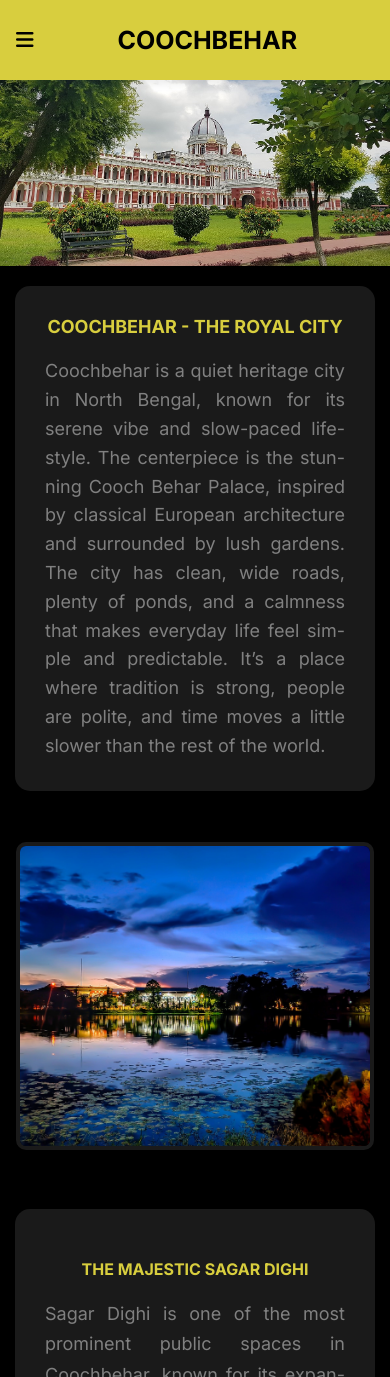
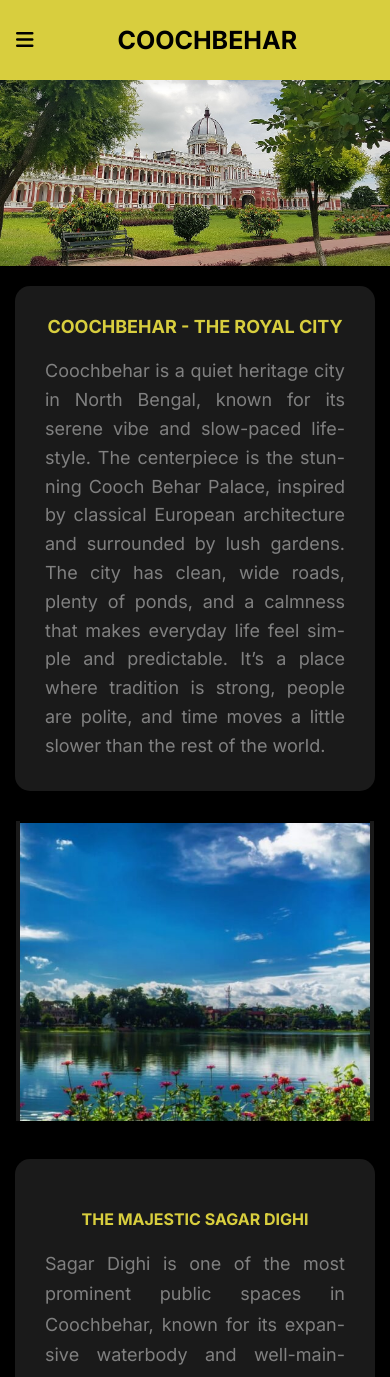
Before and after one commit to abk2191/coochbehar, a React (Vite) app: page / in a window 390 px wide. Shown: the top 1377 px of the page. Built offline with nearby package versions, Linux system fonts and the light colour scheme; a web font is replaced by a local one.

Commit message:
Added new features

```diff
--- a/src/SecondBanner.jsx
+++ b/src/SecondBanner.jsx
@@ -3,7 +3,7 @@ function SecondBanner() {
     <>
       <div className="second-banner">
         <img
-          src="./sagar-dighi-2.jpg"
+          src="./sd3.jpeg"
           alt="sagar-dighi"
           className="second-banner-image"
         />
--- a/src/index.css
+++ b/src/index.css
@@ -108,13 +108,30 @@ body {
   height: 350px;
   width: 100%;
   margin-bottom: 8px;
+  overflow-x: auto; /* Enable horizontal scrolling */
+  overflow-y: hidden; /* Hide vertical scrolling */
+  white-space: nowrap; /* Keep images in a single line */
+  scroll-snap-type: x mandatory; /* Snap to each image */
+  -webkit-overflow-scrolling: touch; /* Smooth scrolling on iOS */
+}
+
+.banner-container {
+  display: inline-flex; /* Keep images in a row */
+  height: 100%;
 }
 
 .second-banner-image {
   width: 100%;
   height: 350px;
   object-fit: cover;
-  display: block; /* Removes extra space below image */
+  display: inline-block; /* Display images inline */
+  flex-shrink: 0; /* Prevent images from shrinking */
+  scroll-snap-align: start; /* Snap to start of each image */
+}
+
+.second-banner {
+  -ms-overflow-style: none; /* IE and Edge */
+  scrollbar-width: none; /* Firefox */
 }
 
 .sidebar-items {
@@ -324,7 +341,7 @@ body {
   }
 
   .second-banner {
-    height: 350px;
+    height: 300px;
     width: 100%;
     margin-bottom: 8px;
     display: flex;
@@ -334,17 +351,8 @@ body {
 
   .second-banner-image {
     border: 4px solid #1a1a1a;
-    border-radius: 10px;
+    border-radius: 15px;
     width: 350px;
-    object-fit: cover;
-    display: block; /* Removes extra space below image */
-  }
-
-  .second-banner-image {
-    height: 300px;
-  }
-
-  .sidebar ul {
     margin-top: 35px;
     gap: 30px; /* Further reduce gap on mobile */
     justify-content: flex-start; /* Start from top on mobile */
```
Also changed, not shown: public/sd2.jpg (added), public/sd3.jpeg (added).
